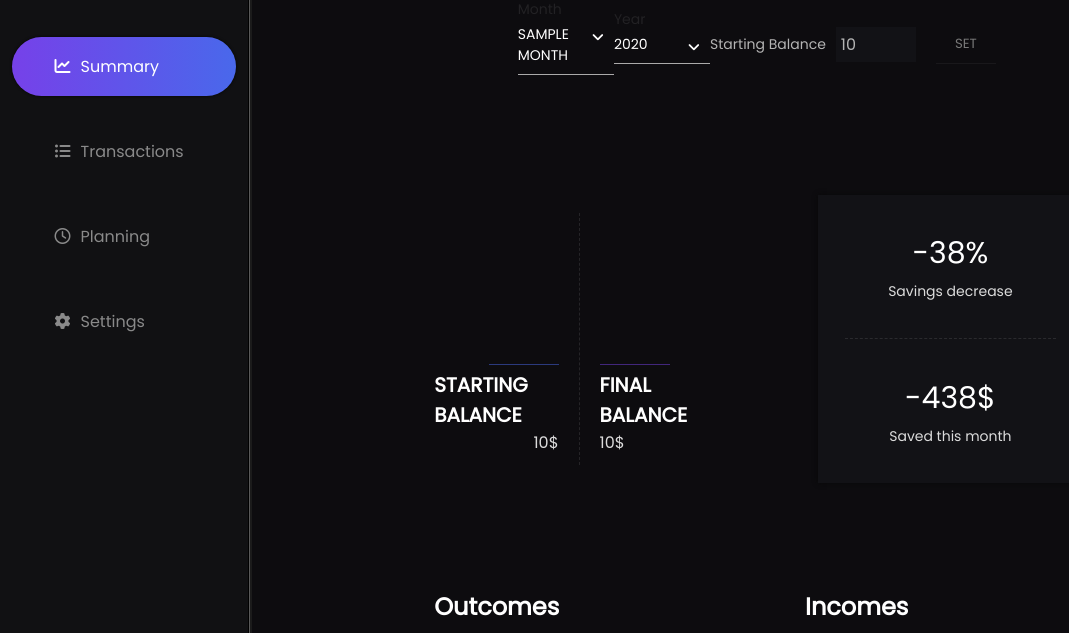
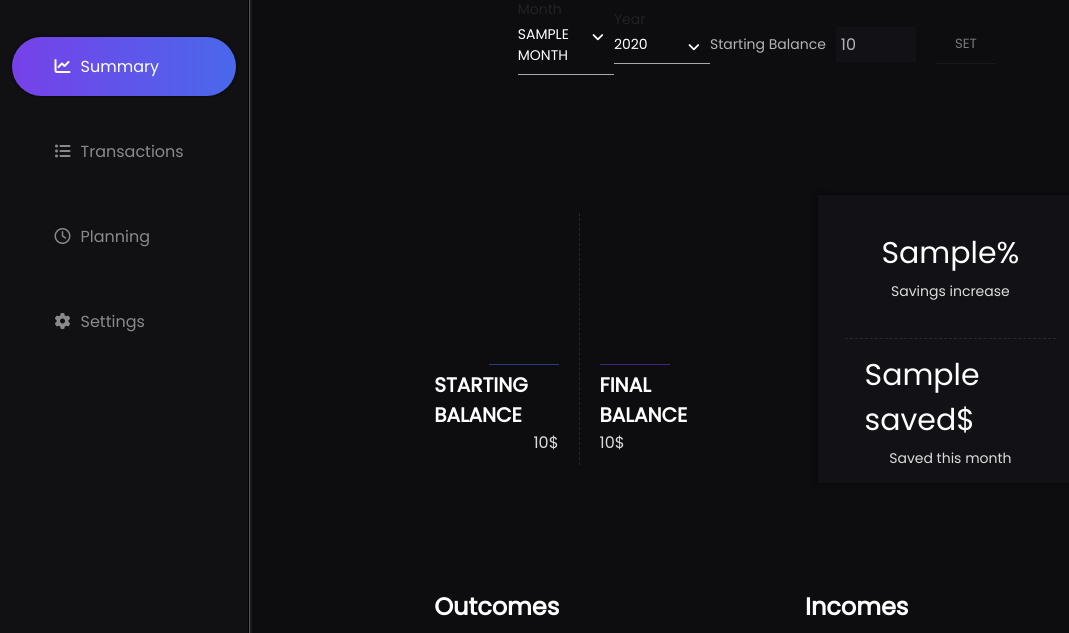
Before and after one commit to MarcinNiemczyk/home-budget, a Python web app: template templates/home/index.html in a window 1280 px wide. Shown: the part 136-769 px from the top of the page, without its empty margins (0-1069 px from the left). Run offline with Jinja, Linux system fonts and the light colour scheme; the template is opened without the code that fills it: most values are stand-ins (such as "Sample title", 1, 10 or a date in 2020); some libraries are stand-ins or nearby versions.

Commit message:
Add summary savings overview
* Savings increase percentage

* Saved cash in current month

```diff
--- a/templates/home/index.html
+++ b/templates/home/index.html
@@ -77,11 +77,11 @@
             <div class="savings">
                 <div class="savings__content">
                     <div class="savings__top">
-                        <h2>-38%</h2>
-                        <p>Savings decrease</p>
+                        <h2>{{ savings_increase }}%</h2>
+                        <p>Savings increase</p>
                     </div>
                     <div class="savings__bottom">
-                        <h2>-438$</h2>
+                        <h2>{{ saved }}$</h2>
                         <p>Saved this month</p>
                     </div>
                 </div>
```
Also changed, not shown: views/home.py (+10 -2 lines).
